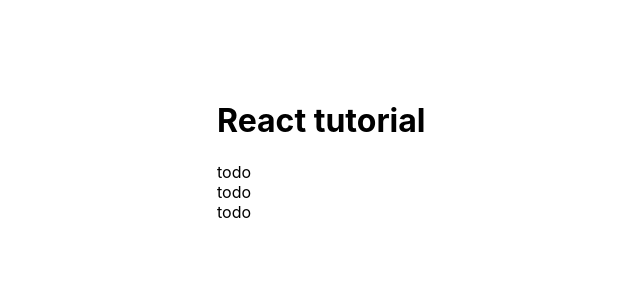
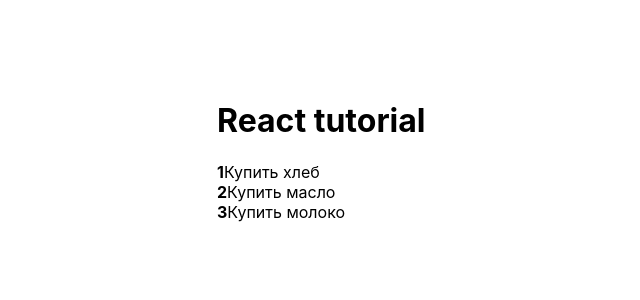
Before and after one commit to ivan-ust402/react-add-todo-VM, a React (Create React App) app: page / in a window 1280 px wide. Shown: the top 300 px of the page, without its empty margins (123-763 px from the left). Built offline with nearby package versions, Linux system fonts and the light colour scheme.

Commit message:
added some dynamics for todoitems

```diff
--- a/src/App.js
+++ b/src/App.js
@@ -11,7 +11,7 @@ function App() {
   return (
     <div className="wrapper">
       <h1>React tutorial</h1>
-      <TodoList />
+      <TodoList todos={todos} />
     </div>
   )
 }
--- a/src/Todo/TodoItem.js
+++ b/src/Todo/TodoItem.js
@@ -1,6 +1,6 @@
 import React from "react";
-export default function TodoItem() {
+export default function TodoItem({ todo, index }) {
     return (
-        <li>todo</li>
+        <li><strong>{index + 1}</strong>{todo.title}</li>
     )
 }
--- a/src/Todo/TodoList.js
+++ b/src/Todo/TodoList.js
@@ -9,12 +9,12 @@ const styles = {
     }
 }
 
-export default function TodoList() {
+export default function TodoList(props) {
     return (
         <ul style={styles.ul}>
-            <TodoItem />
-            <TodoItem />
-            <TodoItem />
+            { props.todos.map((todo, index) => {
+                return <TodoItem todo={todo} key={todo.id} index={index}/>
+            }) }
         </ul>
     )
 }
```
